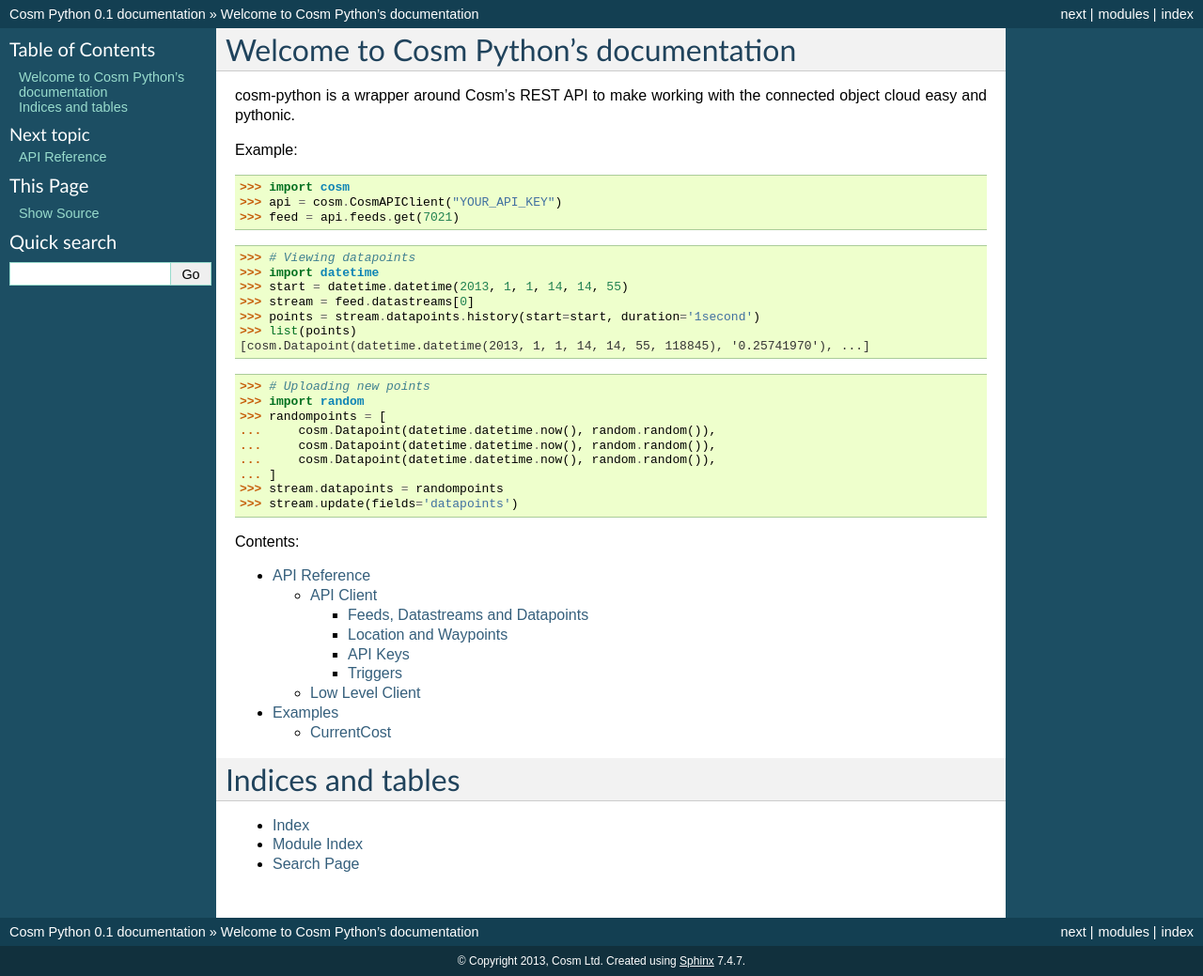
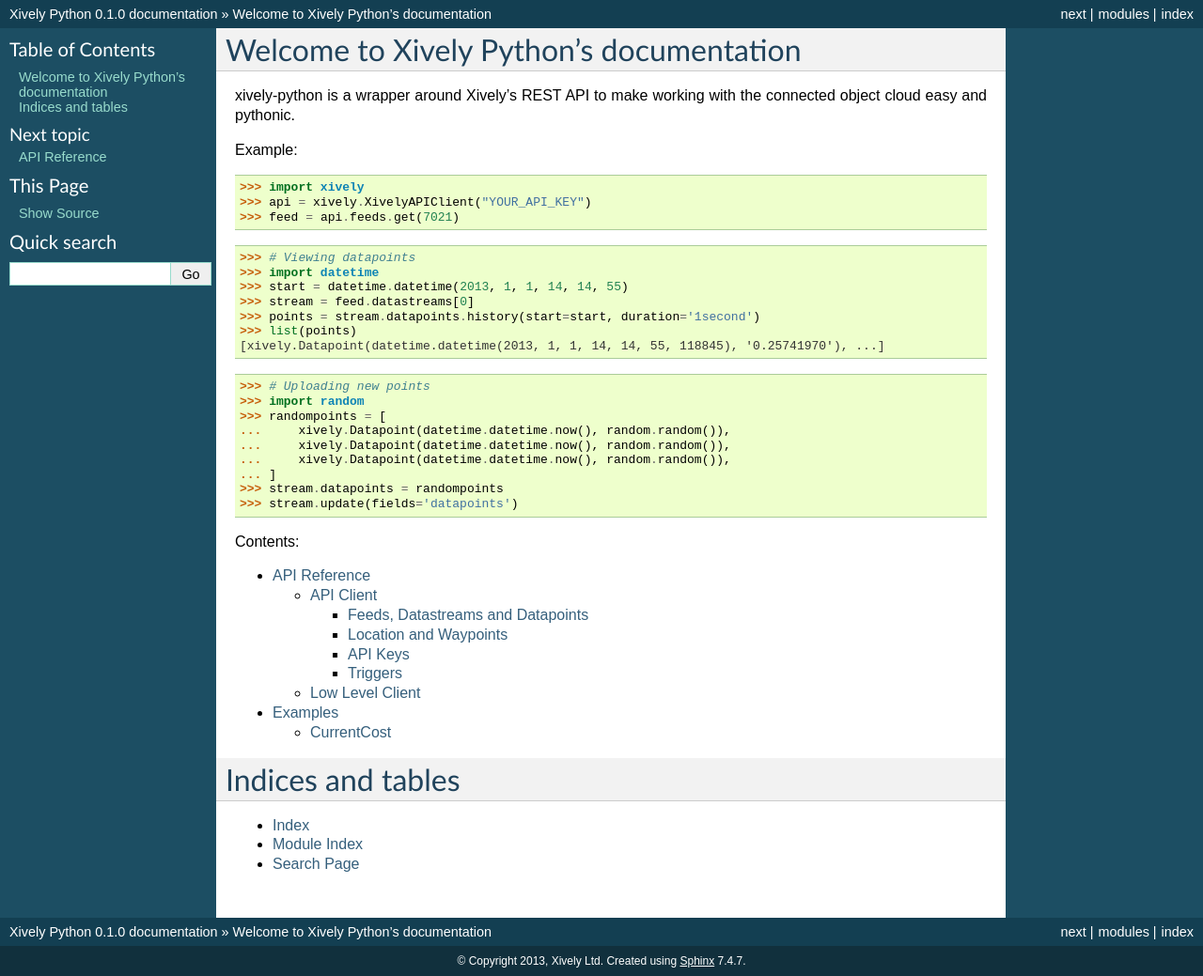
Before and after one commit to xively/xively-python, a Sphinx documentation site: the page built from docs/index.rst, in a window 1280 px wide. Shown: the whole page at 94% size. Built offline with Sphinx 7.4.7, drawn with Linux system fonts in a browser that asks for light colours; the version number is read from the project's files by our own code.

Commit message:
renamed cosm to xively in docs

```diff
--- a/docs/__init__.py
+++ b/docs/__init__.py
@@ -8,12 +8,12 @@
 except TypeError:
     from StringIO import StringIO as BytesIO  # NOQA
 
-import cosm
+import xively
 import fixtures
 
 
 def setup_module(module):
-    patcher = mock.patch('cosm.client.Session.request')
+    patcher = mock.patch('xively.client.Session.request')
     mock_request = patcher.start()
     mock_request.side_effect = handle_request
     module._patcher = patcher
@@ -32,7 +32,7 @@
 def handle_request(method, url, *args, **kwargs):
     response = requests.Response()
     response.status_code = 200
-    relative_url = url.replace("http://api.cosm.com/v2/", '')
+    relative_url = url.replace("http://api.xively.com/v2/", '')
     if relative_url in responses_by_url:
         response.raw = BytesIO(responses_by_url[relative_url])
     return response
--- a/docs/conf.py
+++ b/docs/conf.py
@@ -1,6 +1,6 @@
 # -*- coding: utf-8 -*-
 #
-# Cosm Python documentation build configuration file, created by
+# Xively Python documentation build configuration file, created by
 # sphinx-quickstart on Wed Mar 13 18:09:08 2013.
 #
 # This file is execfile()d with the current directory set to its containing dir.
@@ -17,8 +17,8 @@
 # add these directories to sys.path here. If the directory is relative to the
 # documentation root, use os.path.abspath to make it absolute, like shown here.
 sys.path.insert(0, os.path.abspath('..'))
-import cosm
-from cosm import __version__
+import xively
+from xively import __version__
 
 # -- General configuration -----------------------------------------------------
 
@@ -42,8 +42,8 @@
 master_doc = 'index'
 
 # General information about the project.
-project = u'Cosm Python'
-copyright = u'2013, Cosm Ltd'
+project = u'Xively Python'
+copyright = u'2013, Xively Ltd'
 
 # The version info for the project you're documenting, acts as replacement for
 # |version| and |release|, also used in various other places throughout the
@@ -166,7 +166,7 @@
 #html_file_suffix = None
 
 # Output file base name for HTML help builder.
-htmlhelp_basename = 'CosmPythondoc'
+htmlhelp_basename = 'XivelyPythondoc'
 
 
 # -- Options for LaTeX output --------------------------------------------------
@@ -185,8 +185,8 @@
 # Grouping the document tree into LaTeX files. List of tuples
 # (source start file, target name, title, author, documentclass [howto/manual]).
 latex_documents = [
-  ('index', 'CosmPython.tex', u'Cosm Python Documentation',
-   u'Cosm Ltd', 'manual'),
+  ('index', 'XivelyPython.tex', u'Xively Python Documentation',
+   u'Xively Ltd', 'manual'),
 ]
 
 # The name of an image file (relative to this directory) to place at the top of
@@ -215,8 +215,8 @@
 # One entry per manual page. List of tuples
 # (source start file, name, description, authors, manual section).
 man_pages = [
-    ('index', 'cosmpython', u'Cosm Python Documentation',
-     [u'Cosm Ltd'], 1)
+    ('index', 'xivelypython', u'Xively Python Documentation',
+     [u'Xively Ltd'], 1)
 ]
 
 # If true, show URL addresses after external links.
@@ -229,8 +229,8 @@
 # (source start file, target name, title, author,
 #  dir menu entry, description, category)
 texinfo_documents = [
-  ('index', 'CosmPython', u'Cosm Python Documentation',
-   u'Cosm Ltd', 'CosmPython', 'One line description of project.',
+  ('index', 'XivelyPython', u'Xively Python Documentation',
+   u'Xively Ltd', 'XivelyPython', 'One line description of project.',
    'Miscellaneous'),
 ]
 
--- a/docs/examples.rst
+++ b/docs/examples.rst
@@ -9,5 +9,5 @@
 and two datastreams labelled 'tmpr' and 'watts' have already been created,
 a key generated with permissions to upload values for these datastreams.
 
-.. literalinclude:: ../examples/currentcost2cosm.py
+.. literalinclude:: ../examples/currentcost2xively.py
     :language: python
--- a/docs/index.rst
+++ b/docs/index.rst
@@ -1,18 +1,18 @@
-.. Cosm Python documentation master file, created by
+.. Xively Python documentation master file, created by
    sphinx-quickstart on Wed Mar 13 18:09:08 2013.
    You can adapt this file completely to your liking, but it should at least
    contain the root `toctree` directive.
 
-Welcome to Cosm Python's documentation
+Welcome to Xively Python's documentation
 ======================================
 
-cosm-python is a wrapper around Cosm's REST API to make working with the
+xively-python is a wrapper around Xively's REST API to make working with the
 connected object cloud easy and pythonic.
 
 Example:
 
-    >>> import cosm
-    >>> api = cosm.CosmAPIClient("YOUR_API_KEY")
+    >>> import xively
+    >>> api = xively.XivelyAPIClient("YOUR_API_KEY")
     >>> feed = api.feeds.get(7021)
 
     >>> # Viewing datapoints
@@ -21,14 +21,14 @@
     >>> stream = feed.datastreams[0]
     >>> points = stream.datapoints.history(start=start, duration='1second')
     >>> list(points)  # doctest: +ELLIPSIS +IGNORE_UNICODE
-    [cosm.Datapoint(datetime.datetime(2013, 1, 1, 14, 14, 55, 118845), '0.25741970'), ...]
+    [xively.Datapoint(datetime.datetime(2013, 1, 1, 14, 14, 55, 118845), '0.25741970'), ...]
 
     >>> # Uploading new points
     >>> import random
     >>> randompoints = [
-    ...     cosm.Datapoint(datetime.datetime.now(), random.random()),
-    ...     cosm.Datapoint(datetime.datetime.now(), random.random()),
-    ...     cosm.Datapoint(datetime.datetime.now(), random.random()),
+    ...     xively.Datapoint(datetime.datetime.now(), random.random()),
+    ...     xively.Datapoint(datetime.datetime.now(), random.random()),
+    ...     xively.Datapoint(datetime.datetime.now(), random.random()),
     ... ]
     >>> stream.datapoints = randompoints
     >>> stream.update(fields='datapoints')
```
Also changed, not shown: docs/reference.rst (+19 -19 lines), 1 other file.
